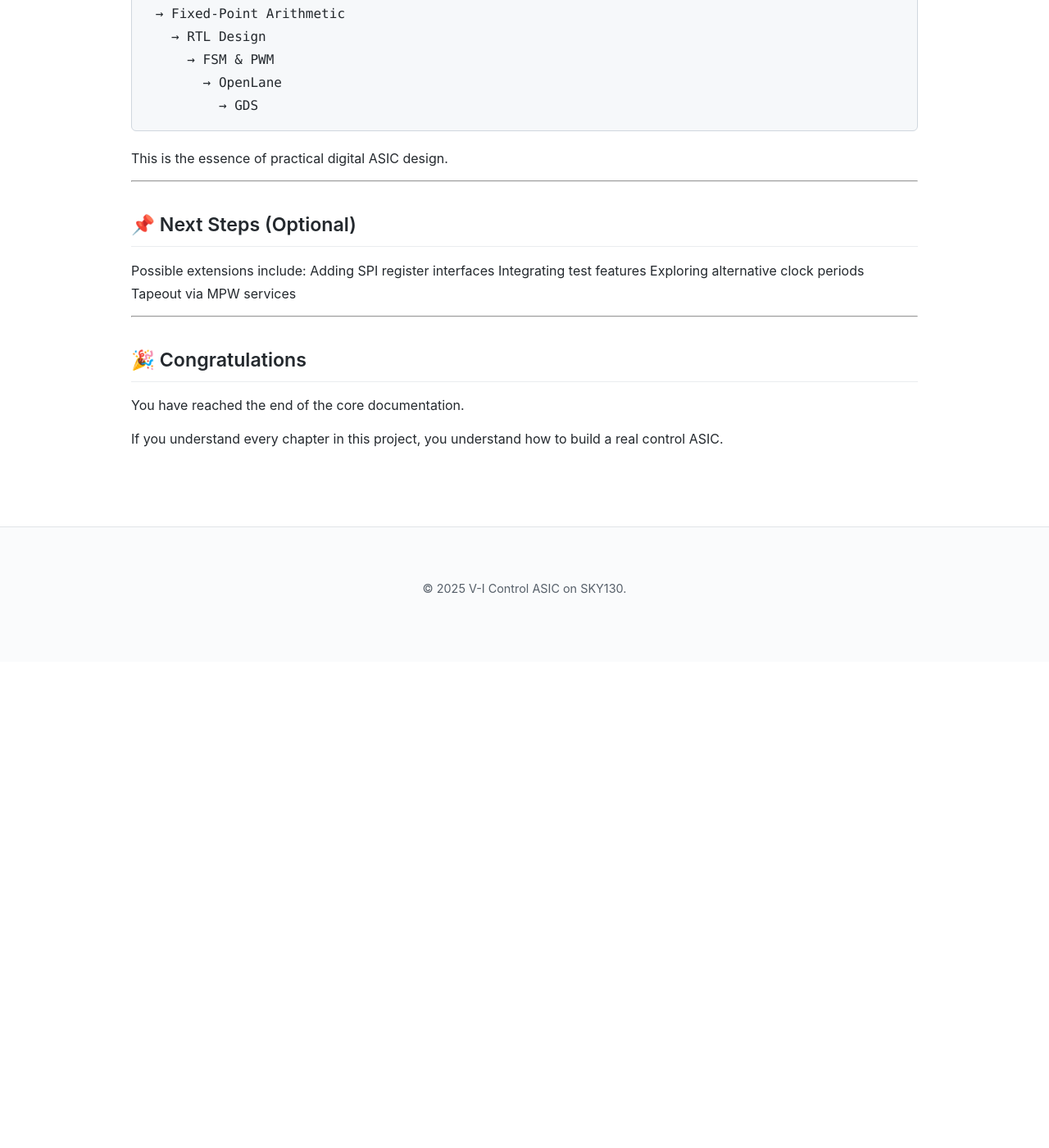
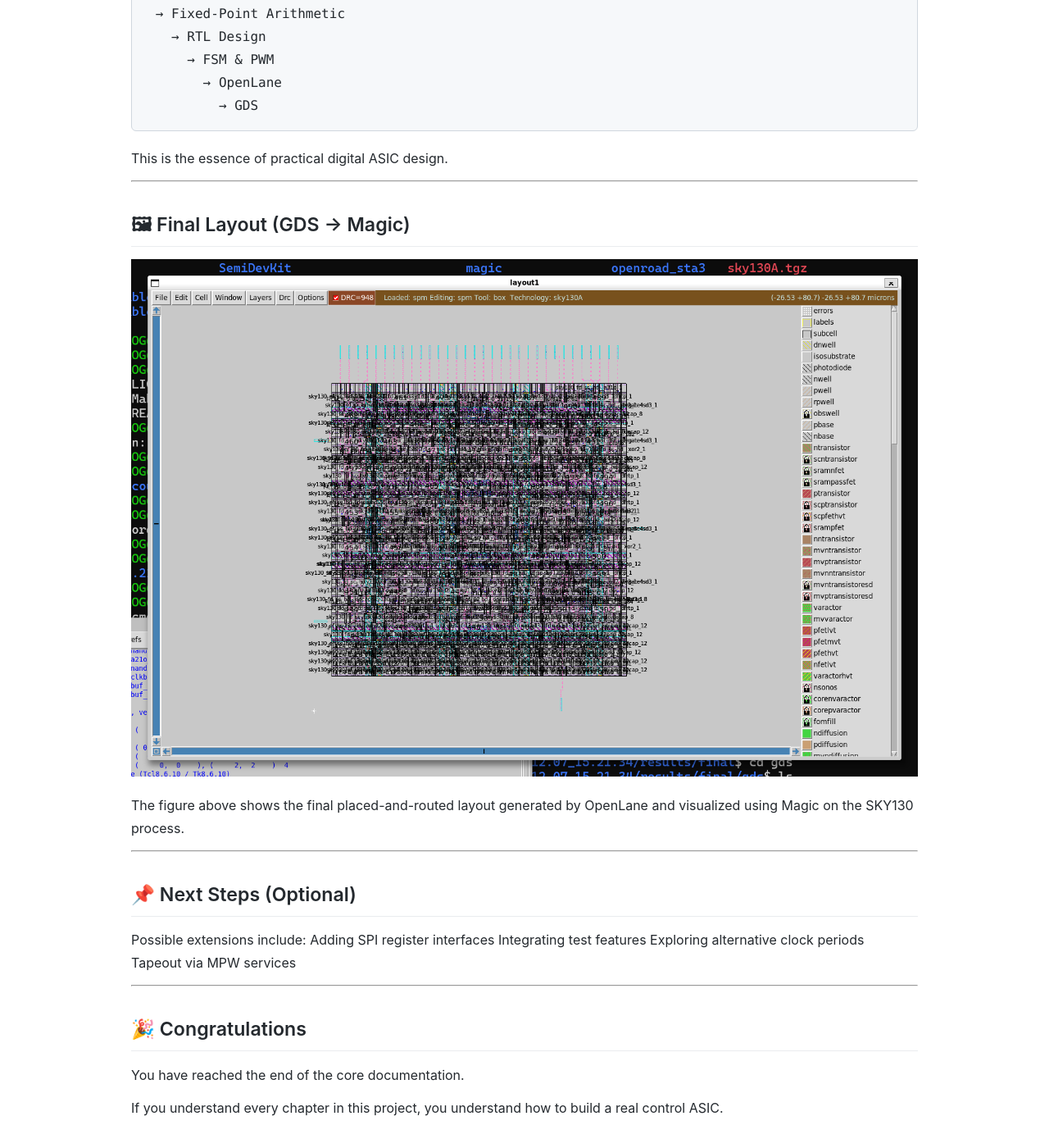
Before and after one commit to Samizo-AITL/vi-control-asic-sky130, a Jekyll site: the page built from docs/05_openlane_flow.md, in a window 1280 px wide and 1400 px high, scrolled down 3623 px. Shown: the whole window at 82% size. Built offline with Jekyll 4.4.1, drawn with Linux system fonts in a browser that asks for light colours; before the commit the page ends 4430 px from its top, so only the background shows below that.

Commit message:
Update 05_openlane_flow.md

```diff
--- a/docs/05_openlane_flow.md
+++ b/docs/05_openlane_flow.md
@@ -203,6 +203,15 @@ This is the essence of practical digital ASIC design.
 
 ---
 
+## 🖼 Final Layout (GDS → Magic)
+
+![OpenLane Final Layout Overview](assets/images/openlane/spm_layout_overview.png)
+
+The figure above shows the final placed-and-routed layout generated by OpenLane
+and visualized using Magic on the SKY130 process.
+
+---
+
 ## 📌 Next Steps (Optional)
 
 Possible extensions include:
```
